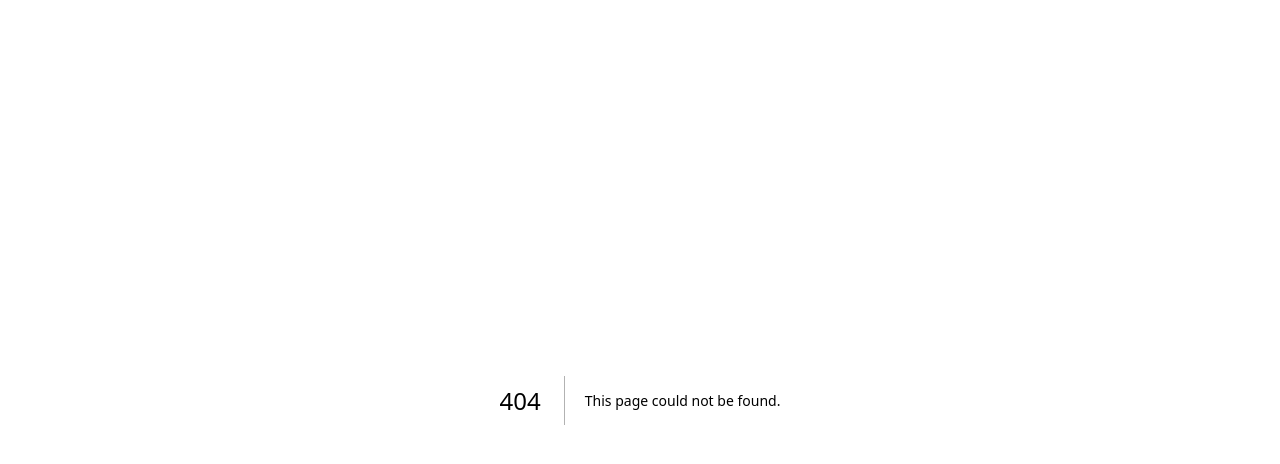
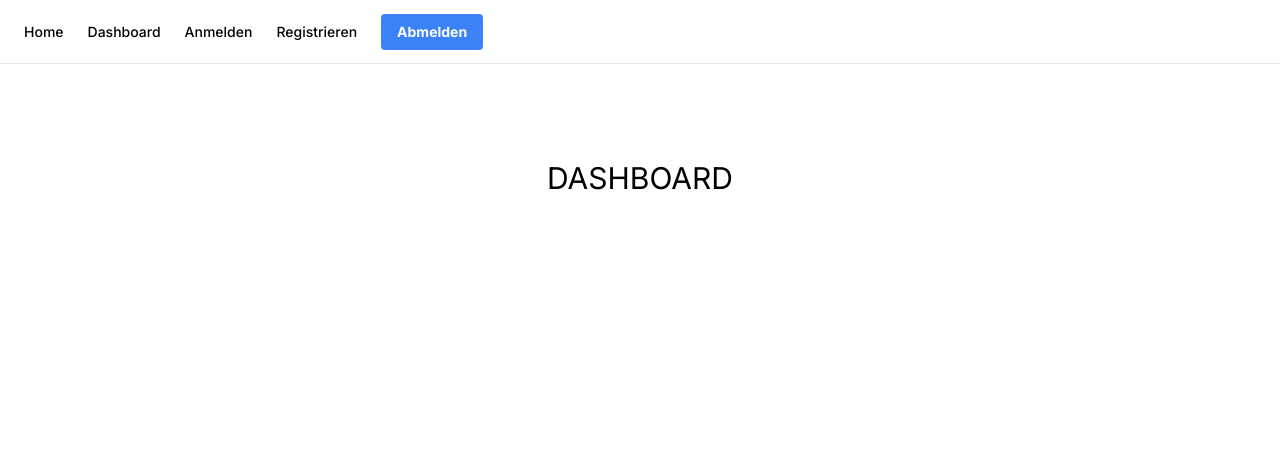
Before and after one commit to behrends/next-sqlite, a Next.js app: page /dashboard in a window 1280 px wide. Before the commit this address had no page. Shown: the top 464 px of the page. Built offline with nearby package versions, Linux system fonts and the light colour scheme.

Commit message:
Add dashboard page and navigation

```diff
--- /dev/null
+++ b/app/dashboard/page.jsx
@@ -0,0 +1,3 @@
+export default function Dashboard() {
+  return <h2 className="text-3xl">DASHBOARD</h2>;
+}
--- a/app/layout.js
+++ b/app/layout.js
@@ -1,17 +1,23 @@
-import { Inter } from "next/font/google";
-import "./globals.css";
+import { Inter } from 'next/font/google';
+import Nav from '@/components/Nav';
+import './globals.css';
 
-const inter = Inter({ subsets: ["latin"] });
+const inter = Inter({ subsets: ['latin'] });
 
 export const metadata = {
-  title: "Next.js with SQLite",
-  description: "Demo showing Next.js with SQLite",
+  title: 'Next.js with SQLite',
+  description: 'Demo showing Next.js with SQLite',
 };
 
 export default function RootLayout({ children }) {
   return (
-    <html lang="en">
-      <body className={inter.className}>{children}</body>
+    <html lang="de">
+      <body className={inter.className}>
+        <Nav />
+        <main className="flex min-h-screen flex-col items-center justify-between p-24">
+          {children}
+        </main>
+      </body>
     </html>
   );
 }
--- /dev/null
+++ b/components/Nav.jsx
@@ -0,0 +1,41 @@
+import Link from 'next/link';
+
+const appRoutes = [
+  {
+    href: '/',
+    label: 'Home',
+  },
+  {
+    href: '/dashboard',
+    label: 'Dashboard',
+  },
+  {
+    href: '/login',
+    label: 'Anmelden',
+  },
+  {
+    href: '/signup',
+    label: 'Registrieren',
+  },
+];
+
+export default function Nav() {
+  return (
+    <header className="sticky top-0 flex items-center h-16 border-b bg-background px-6">
+      <nav className="flex items-center gap-6 text-sm font-medium">
+        {appRoutes.map((route) => (
+          <Link
+            key={route.href}
+            href={route.href}
+            className="text-muted-foreground transition-colors hover:text-foreground"
+          >
+            {route.label}
+          </Link>
+        ))}
+        <button className="bg-blue-500 hover:bg-blue-700 text-white font-bold py-2 px-4 rounded">
+          Abmelden
+        </button>
+      </nav>
+    </header>
+  );
+}
```
